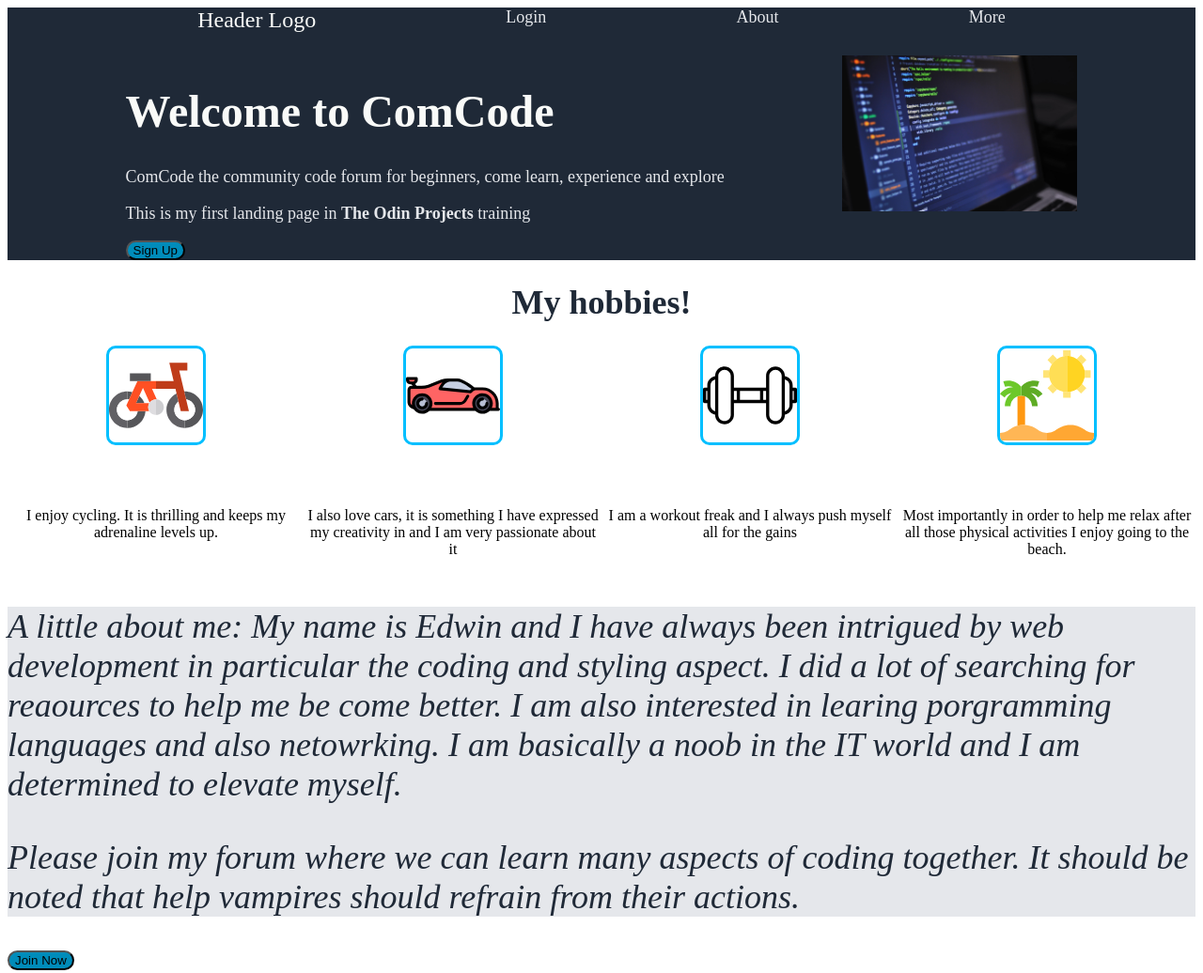
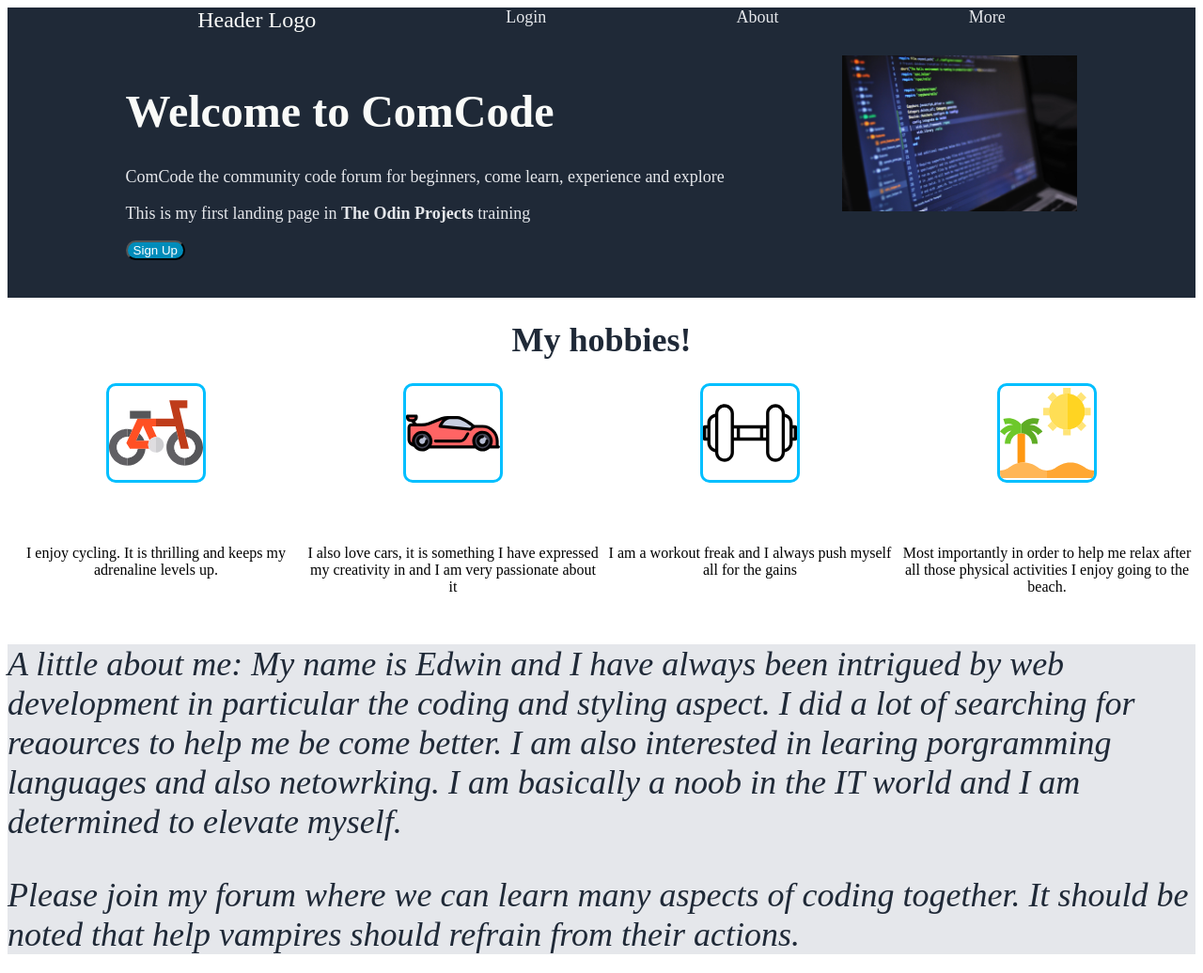
Before and after one commit to Jr95-cmd/landing-page, a plain HTML site: page index.html in a window 1280 px wide. Shown: the top 1036 px of the page at 94% size. Drawn offline with Linux system fonts and the light colour scheme.

Commit message:
Update style.css
Changes:
Button font color
Padding for header

```diff
--- a/style.css
+++ b/style.css
@@ -1,6 +1,7 @@
 /*background color for top page */
 .pageheader{
     background-color:#1f2937;
+    padding-bottom:40px;
 }
 
 /*heading text format*/
@@ -26,6 +27,7 @@
 button{
     background-color:#008CBA;
     border-radius:12px;
+    color:#FFFFFF
 }
 
 .infoheader{
```
